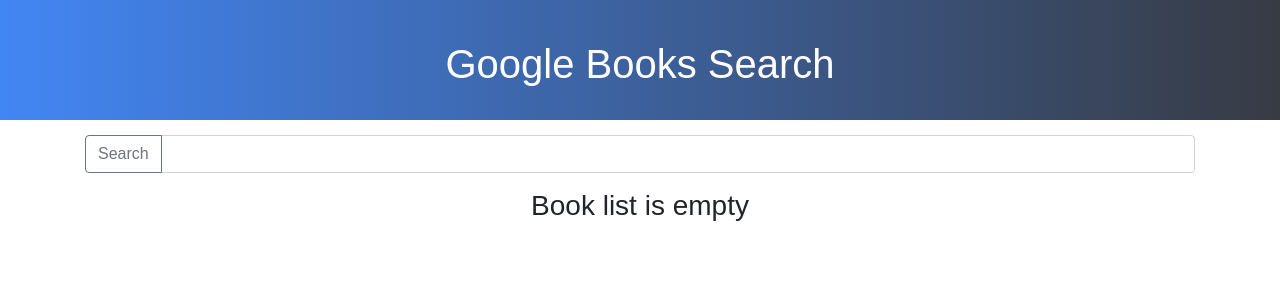
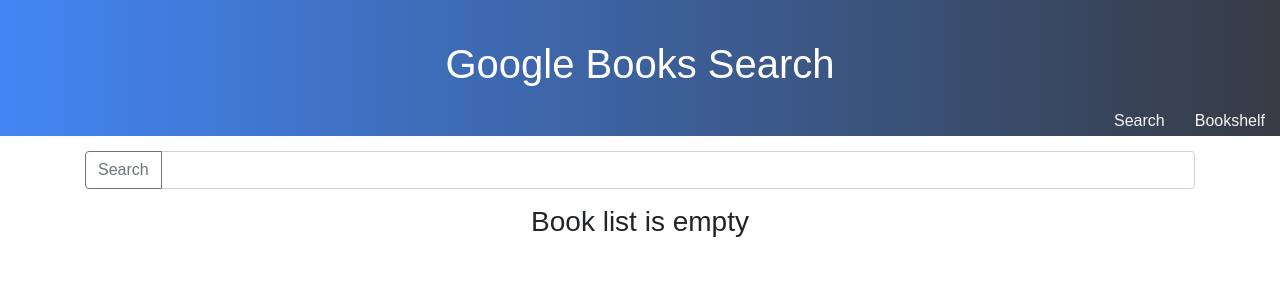
Before and after one commit to saikitjk/react-google-books-app, a React (Create React App) app in the folder client/: page / in a window 1280 px wide. Shown: the top 300 px of the page. Built offline with nearby package versions, Linux system fonts and the light colour scheme.

Commit message:
added nav bar and style

```diff
--- a/client/src/App.css
+++ b/client/src/App.css
@@ -15,3 +15,16 @@
   margin: 0 0 0 0;
   justify-content: center;
 }
+
+.navbar {
+  background: -webkit-linear-gradient(
+    to right,
+    #4286f4,
+    #373b44
+  ); /* Chrome 10-25, Safari 5.1-6 */
+  background: linear-gradient(
+    to right,
+    #4286f4,
+    #373b44
+  ); /* W3C, IE 10+/ Edge, Firefox 16+, Chrome 26+, Opera 12+, Safari 7+ */
+}
--- a/client/src/App.js
+++ b/client/src/App.js
@@ -2,6 +2,7 @@
 import { BrowserRouter as Router, Route, Switch } from "react-router-dom";
 import Header from "./components/Header";
 import Home from "./pages/Home";
+import NavBar from "./components/NavBar";
 
 import "./App.css";
 import Bookshelf from "./pages/Bookshelf";
@@ -11,6 +12,9 @@
     <Router>
       <div className="header">
         <Header />
+      </div>
+      <div className="navbar">
+        <NavBar />
       </div>
       <div className="container app_container">
         <Switch>
--- a/client/src/components/BookList.js
+++ b/client/src/components/BookList.js
@@ -1,5 +1,5 @@
 import React from "react";
-
+import CheckSaved from "../pages/CheckSaved";
 import "./booklist.css";
 
 function bookInfo(bookURL) {
@@ -33,6 +33,7 @@
 
               <br></br>
               <div className="row desRow">
+                <div className="row desTitle">Description:</div>
                 <span> {book.volumeInfo.description} </span>
               </div>
               <br></br>
@@ -49,9 +50,12 @@
                           <span>Save Book</span>
                         </button>
                       </div>
-                      <div className="col" id="checkmark"></div>
-                      <div className="col" id="msgText">
+                      <div className="col checksaved"></div>
+                      <div className="col msgText">
                         {book.saved ? "Book Saved" : ""}
+                      </div>
+                      <div className="col">
+                        <CheckSaved rendered={book.saved} />
                       </div>
                     </div>
                   ) : (
--- a/client/src/components/Header.js
+++ b/client/src/components/Header.js
@@ -2,5 +2,9 @@
 import "./header.css";
 
 export default function Header() {
-  return <h1 className="app_header">Google Books Search</h1>;
+  return (
+    <>
+      <h1 className="app_header">Google Books Search</h1>
+    </>
+  );
 }
--- /dev/null
+++ b/client/src/components/NavBar.js
@@ -0,0 +1,16 @@
+import React from "react";
+import "./navbar.css";
+export default function NavBar() {
+  return (
+    <>
+      <div className="row right">
+        <div className="col searchNavCol">
+          <a href="/">Search</a>
+        </div>
+        <div className="col bookShelfNavCol">
+          <a href="/bookshelf">Bookshelf</a>
+        </div>
+      </div>
+    </>
+  );
+}
--- a/client/src/components/booklist.css
+++ b/client/src/components/booklist.css
@@ -18,3 +18,9 @@
   padding: 20px;
   width: 100%;
 }
+
+.desTitle {
+  margin-top: 20px;
+  padding: 15px;
+  width: 100%;
+}
--- /dev/null
+++ b/client/src/components/navbar.css
@@ -0,0 +1,14 @@
+.bookShelfNavCol a {
+  color: whitesmoke;
+}
+
+.searchNavCol a {
+  color: whitesmoke;
+}
+
+.right {
+  position: absolute;
+  right: 5px;
+  padding-bottom: 15px;
+  padding-right: 10px;
+}
--- a/client/src/pages/CheckSaved.js
+++ b/client/src/pages/CheckSaved.js
@@ -0,0 +1,33 @@
+import React from "react";
+
+function CheckSaved(props) {
+  return props.rendered ? (
+    <svg
+      version="1.1"
+      xmlns="http://www.w3.org/2000/svg"
+      viewBox="0 0 100.2 100.2"
+    >
+      <circle
+        className="path circle"
+        fill="none"
+        stroke="#73AF55"
+        strokeWidth="6"
+        strokeMiterlimit="10"
+        cx="35.1"
+        cy="35.1"
+        r="22.1"
+      />
+      <polyline
+        className="path check"
+        fill="none"
+        stroke="#73AF55"
+        strokeWidth="6"
+        strokeLinecap="round"
+        strokeMiterlimit="10"
+        points="25,35 35.1,45.1 46.5,23.5 "
+      />
+    </svg>
+  ) : null;
+}
+
+export default CheckSaved;
--- a/client/src/utils/API.js
+++ b/client/src/utils/API.js
@@ -7,9 +7,11 @@
   },
 
   searchBooks: function (query) {
-    //const bookToSearch = encodeURI( query );
-    //const API_KEY = `${process.env.REACT_APP_API}`;
+    const API_KEY0 = process.env.API_KEY;
+    const API_KEY1 = process.env.REACT_APP_API;
     const API_KEY = "AIzaSyAbUWVuhJrtQUvEPT7QJiS1cUe6OZSOyUI";
+    console.log("This is api key0 " + process.env.API_KEY);
+    console.log("This is api key1 " + API_KEY1);
     console.log("This is api key " + API_KEY);
     console.log(
       "https://www.googleapis.com/books/v1/volumes?q=" +
```
